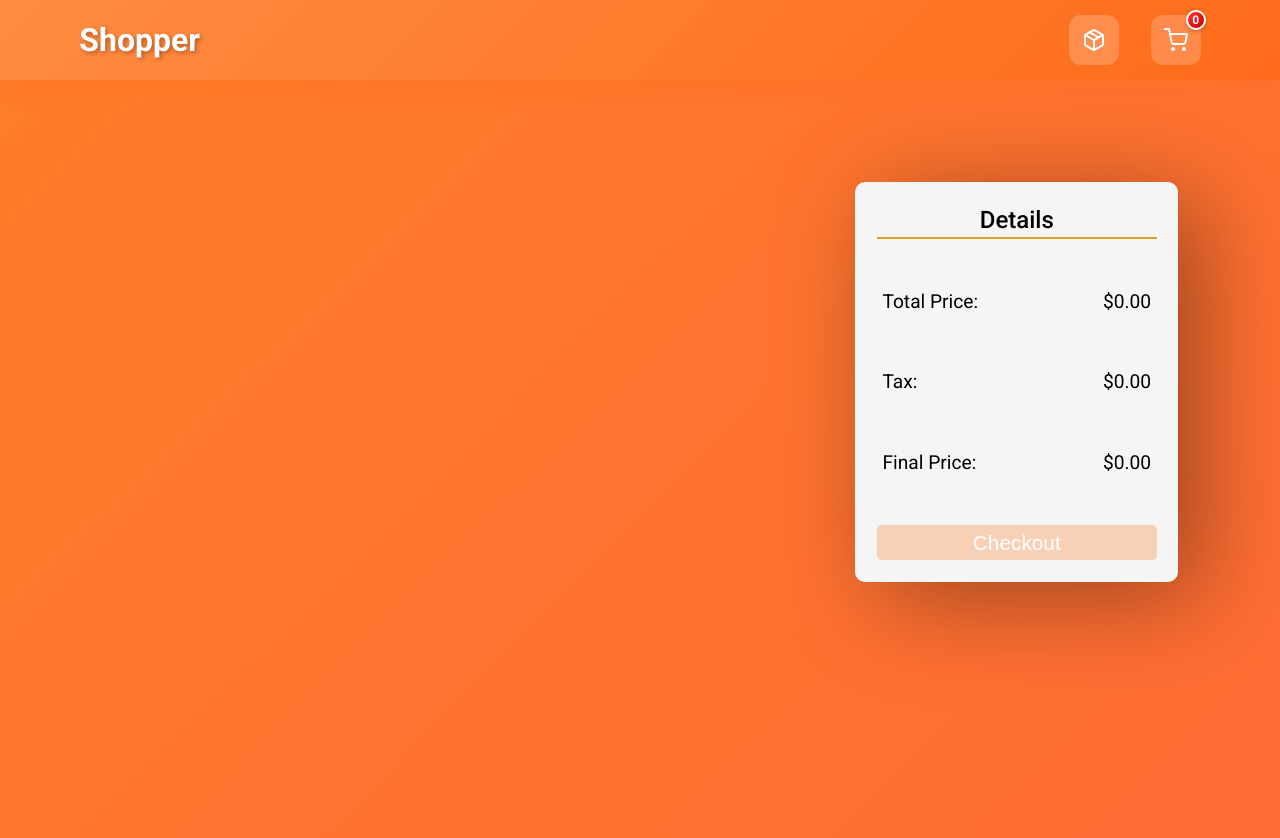
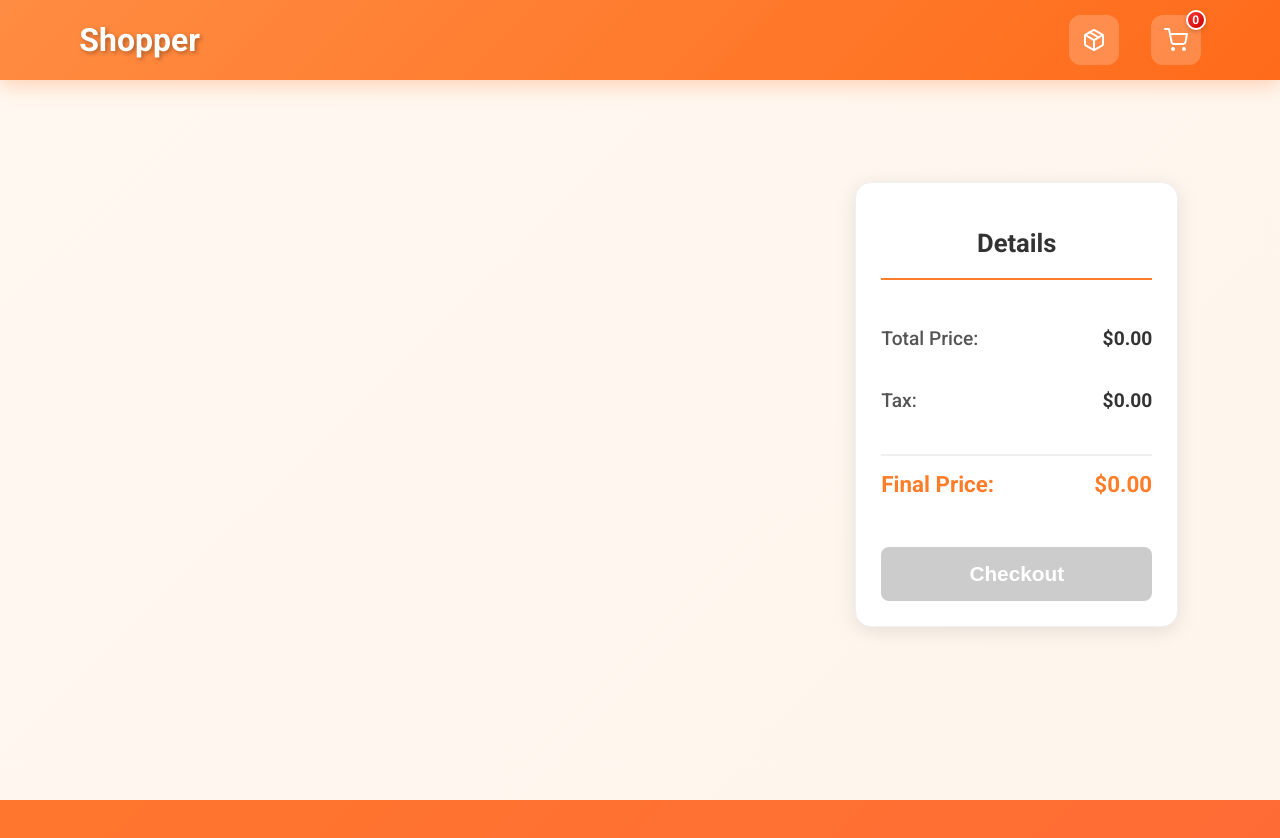
Before and after one commit to ajais-25/Shopper, a React (Vite) app: page /cart in a window 1280 px wide. Shown: the top 838 px of the page. Built offline with nearby package versions, Linux system fonts and the light colour scheme.

Commit message:
update the cart ui

```diff
--- a/src/pages/Cart/Cart.css
+++ b/src/pages/Cart/Cart.css
@@ -10,7 +10,8 @@
   width: 100%;
   padding: 6.2%;
   margin-top: 80px;
-    /* background-color: lightcoral; */
+  background: linear-gradient(135deg, #fff8f0 0%, #fef6ed 100%);
+  min-height: calc(100vh - 80px);
 }
 
 .cart-container {
@@ -45,7 +46,8 @@
   width: 100%;
   height: 100%;
   object-fit: cover;
-    border-radius: 10px;
+  border-radius: 12px;
+  border: 2px solid rgba(255, 125, 41, 0.1);
 }
 
 .cart-product-card {
@@ -56,9 +58,16 @@
   min-height: 250px;
   width: 100%;
   /* padding: 1%; */
-    background-color: whitesmoke;
-    border-radius: 10px;
-    box-shadow: 23px 16px 101px 0px rgba(0,0,0,0.38);
+  background: linear-gradient(145deg, #ffffff, #fef9f5);
+  border-radius: 15px;
+  box-shadow: 0 8px 32px rgba(255, 125, 41, 0.15);
+  border: 1px solid rgba(255, 125, 41, 0.08);
+  transition: transform 0.3s ease, box-shadow 0.3s ease;
+}
+
+.cart-product-card:hover {
+  transform: translateY(-5px);
+  box-shadow: 0 12px 40px rgba(255, 125, 41, 0.2);
 }
 
 .cart-product-right {
@@ -92,15 +101,18 @@
 
 .cart-product-price {
   font-size: 1.2rem;
+  color: #e65a00;
+  font-weight: 600;
 }
 
 .add-remove-btn {
   display: flex;
   justify-content: space-around;
   align-items: center;
-    /* background-color: lightgray; */
-    border-radius: 5px;
-    padding: 5px;
+  background: linear-gradient(145deg, #fff2e6, #ffe6d4);
+  border: 1px solid rgba(255, 125, 41, 0.2);
+  border-radius: 8px;
+  padding: 8px;
   cursor: pointer;
   width: 100px;
 }
@@ -108,11 +120,16 @@
 .cart-product-quantity {
   font-size: 1.2rem;
   padding: 1%;
-    /* background-color: lightyellow; */
+  color: #cc5200;
+  font-weight: 600;
+  background: rgba(255, 125, 41, 0.05);
+  border-radius: 4px;
+  min-width: 30px;
+  text-align: center;
 }
 
 .add-remove-btn button {
-    background-color: #FF7D29;
+  background-color: #ff7d29;
   border: none;
   border-radius: 5px;
   color: white;
@@ -135,24 +152,27 @@
 .final-amount-container {
   display: flex;
   flex-direction: column;
-    justify-content: space-between;
-    align-items: center;
-    padding: 2%;
-    background-color: whitesmoke;
-    border-radius: 10px;
-    box-shadow: 23px 16px 101px 0px rgba(0,0,0,0.38);
-    height: 400px;
+  justify-content: flex-start;
+  align-items: stretch;
+  padding: 25px;
+  background: #ffffff;
+  border-radius: 16px;
+  box-shadow: 0 4px 20px rgba(0, 0, 0, 0.1);
+  border: 1px solid #f0f0f0;
   width: 30%;
+  gap: 15px;
+  align-self: flex-start;
 }
 
-.details-heading  {
-    font-size: 1.5rem;
-    font-weight: 500;
+.details-heading {
+  font-size: 1.6rem;
+  font-weight: 600;
   width: 100%;
   text-align: center;
-    padding: 1%;
-    border-bottom: 2px solid goldenrod;
-    /* background-color: aqua; */
+  padding: 20px 0;
+  color: #333;
+  border-bottom: 2px solid #ff7d29;
+  margin-bottom: 20px;
 }
 
 .total-price {
@@ -160,9 +180,15 @@
   width: 100%;
   display: flex;
   justify-content: space-between;
-    /* font-weight: 500; */
-    padding: 2%;
-    /* background-color: aqua; */
+  align-items: center;
+  padding: 12px 0;
+  color: #555;
+  font-weight: 500;
+}
+
+.total-price > div:last-child {
+  color: #333;
+  font-weight: 600;
 }
 
 .tax-incl {
@@ -170,48 +196,64 @@
   width: 100%;
   display: flex;
   justify-content: space-between;
-    padding: 2%;
-    /* background-color: lightcoral; */
+  align-items: center;
+  padding: 12px 0;
+  color: #555;
+  font-weight: 500;
+}
+
+.tax-incl > div:last-child {
+  color: #333;
+  font-weight: 600;
 }
 
 .final-price {
-    font-size: 1.2rem;
+  font-size: 1.4rem;
   width: 100%;
   display: flex;
   justify-content: space-between;
-    /* font-weight: 500; */
-    padding: 2%;
-    /* background-color: aqua; */
+  align-items: center;
+  font-weight: 700;
+  padding: 15px 0;
+  color: #ff7d29;
+  border-top: 2px solid #f0f0f0;
+  margin-top: 15px;
 }
 
 .checkout-btn {
-    background-color: #FF7D29;
+  background: #ff7d29;
   border: none;
-    border-radius: 5px;
+  border-radius: 8px;
   color: white;
   cursor: pointer;
   font-size: 1.3rem;
+  font-weight: 600;
   width: 100%;
-    padding: 2%;
-    transition: background-color 0.3s;
+  padding: 15px;
+  transition: all 0.3s ease;
+  margin-top: 20px;
 }
 
 .checkout-btn-disabled {
-    background-color: #ff7f294f;
+  background: #cccccc;
   border: none;
-    border-radius: 5px;
+  border-radius: 8px;
   color: white;
   font-size: 1.3rem;
+  font-weight: 600;
   width: 100%;
-    padding: 2%;
+  padding: 15px;
+  margin-top: 20px;
 }
 
 .checkout-btn:hover {
-    background-color: #ff7f29b1;
+  background: #e65a00;
+  transform: translateY(-2px);
+  box-shadow: 0 4px 12px rgba(255, 125, 41, 0.3);
 }
 
 .checkout-btn:active {
-    background-color: #ff7f2984;
+  transform: translateY(0);
 }
 
 @media screen and (max-width: 1100px) {
```
Lines whose indentation alone changed are shown as unchanged.
